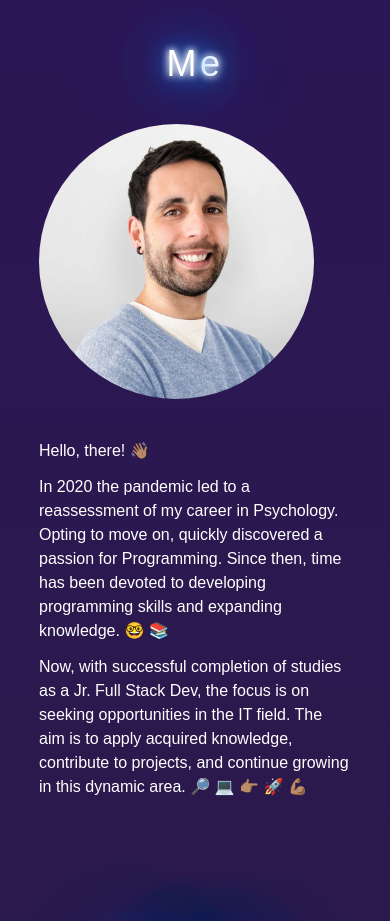
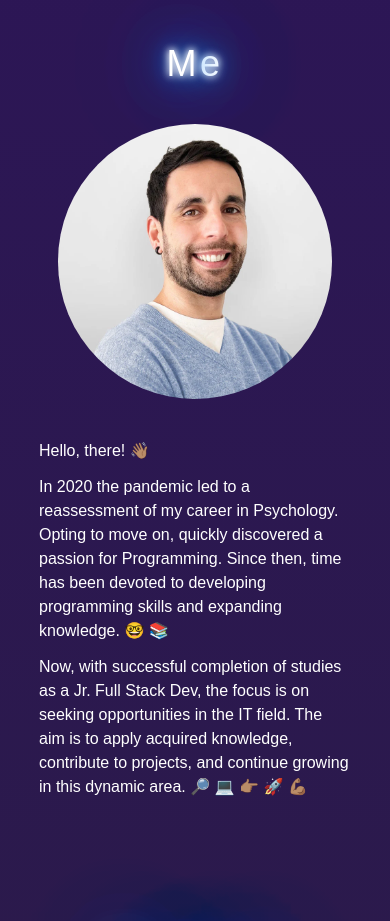
Before and after one commit to estebanCastaneira/myPortfolio, a React (Vite) app: page / in a window 390 px wide. Shown: the part 1600-2521 px from the top of the page. Built offline with nearby package versions, Linux system fonts and the light colour scheme.

Commit message:
image centered at mobile device

```diff
--- a/src/components/about/AboutMe.jsx
+++ b/src/components/about/AboutMe.jsx
@@ -50,7 +50,7 @@ function AboutMe() {
         <span className="flicker">M</span>e
       </h3>
       <div className="flex flex-col sm:flex-row gap-10 justify-center items-center mt-10">
-        <div className="sm:w-[50%]">
+        <div className="sm:w-[50%] flex justify-center">
           <img
             className="rounded-full w-[88%] profile"
             src={me}
```
